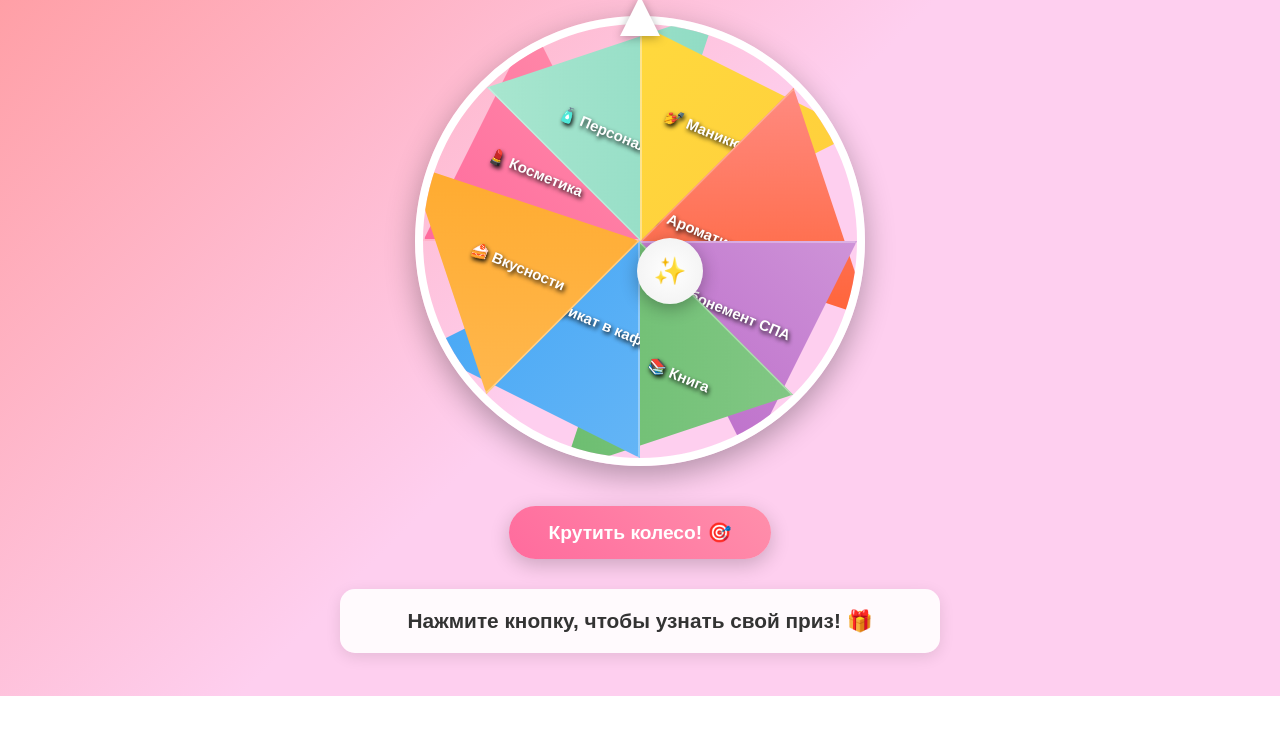
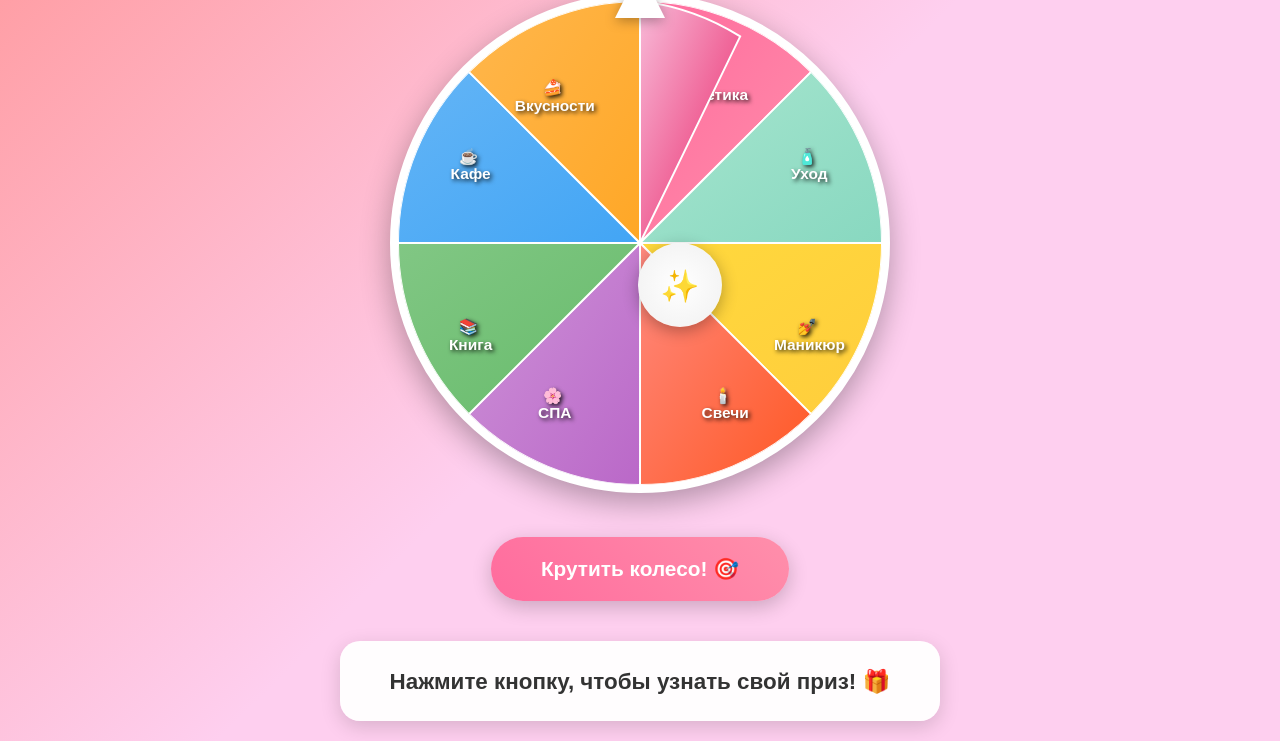
Before and after one commit to timur-new/fortunewheel, a plain HTML site: page index.html in a window 1280 px wide. Shown: the part 104-845 px from the top of the page. Before the commit the page ends 800 px from the top, so only its background shows below. Drawn offline with Linux system fonts and the light colour scheme.

Commit message:
Update index.html

```diff
--- a/index.html
+++ b/index.html
@@ -42,127 +42,63 @@
             margin-bottom: 30px;
         }
 
-        .wheel {
-            width: 450px;
-            height: 450px;
+        .wheel-svg {
+            width: 500px;
+            height: 500px;
             border-radius: 50%;
-            position: relative;
-            overflow: hidden;
             box-shadow: 0 10px 30px rgba(0,0,0,0.3);
             border: 8px solid #fff;
             transition: transform 3s cubic-bezier(0.23, 1, 0.320, 1);
-        }
-
-        .wheel-segment {
-            position: absolute;
-            width: 50%;
-            height: 50%;
-            transform-origin: 100% 100%;
-            clip-path: polygon(0 100%, 100% 100%, 50% 0%);
-            display: flex;
-            align-items: center;
-            justify-content: flex-start;
-            font-weight: bold;
-            font-size: 15px;
-            color: white;
-            text-shadow: 2px 2px 4px rgba(0,0,0,0.9);
-            padding-left: 60px;
-            padding-top: 80px;
-            text-align: left;
-            line-height: 1.2;
-            border: 2px solid rgba(255,255,255,0.4);
+            background: white;
         }
 
         .segment-text {
-            transform: rotate(-22.5deg);
-            white-space: nowrap;
+            font-family: Arial, sans-serif;
+            font-size: 16px;
+            font-weight: bold;
+            fill: white;
+            text-shadow: 2px 2px 4px rgba(0,0,0,0.8);
+            text-anchor: middle;
+            dominant-baseline: middle;
         }
 
-        .segment-1 {
-            background: linear-gradient(45deg, #ff6b9d, #ff8fab);
-            transform: rotate(0deg);
+        .pointer {
+            position: absolute;
+            top: -25px;
+            left: 50%;
+            transform: translateX(-50%);
+            width: 0;
+            height: 0;
+            border-left: 25px solid transparent;
+            border-right: 25px solid transparent;
+            border-bottom: 50px solid #fff;
+            filter: drop-shadow(0 3px 6px rgba(0,0,0,0.3));
+            z-index: 5;
         }
-        .segment-1 .segment-text { transform: rotate(22.5deg); }
-
-        .segment-2 {
-            background: linear-gradient(45deg, #a8e6cf, #88d8c0);
-            transform: rotate(45deg);
-        }
-        .segment-2 .segment-text { transform: rotate(-22.5deg); }
-
-        .segment-3 {
-            background: linear-gradient(45deg, #ffd93d, #ffcd3c);
-            transform: rotate(90deg);
-        }
-        .segment-3 .segment-text { transform: rotate(-67.5deg); }
-
-        .segment-4 {
-            background: linear-gradient(45deg, #ff8a80, #ff5722);
-            transform: rotate(135deg);
-        }
-        .segment-4 .segment-text { transform: rotate(-112.5deg); }
-
-        .segment-5 {
-            background: linear-gradient(45deg, #ce93d8, #ba68c8);
-            transform: rotate(180deg);
-        }
-        .segment-5 .segment-text { transform: rotate(-157.5deg); }
-
-        .segment-6 {
-            background: linear-gradient(45deg, #81c784, #66bb6a);
-            transform: rotate(225deg);
-        }
-        .segment-6 .segment-text { transform: rotate(-202.5deg); }
-
-        .segment-7 {
-            background: linear-gradient(45deg, #64b5f6, #42a5f5);
-            transform: rotate(270deg);
-        }
-        .segment-7 .segment-text { transform: rotate(-247.5deg); }
-
-        .segment-8 {
-            background: linear-gradient(45deg, #ffb74d, #ffa726);
-            transform: rotate(315deg);
-        }
-        .segment-8 .segment-text { transform: rotate(-292.5deg); }
 
         .wheel-center {
             position: absolute;
             top: 50%;
             left: 50%;
             transform: translate(-50%, -50%);
-            width: 60px;
-            height: 60px;
+            width: 80px;
+            height: 80px;
             background: radial-gradient(circle, #fff, #f0f0f0);
             border-radius: 50%;
             box-shadow: 0 4px 15px rgba(0,0,0,0.3);
             display: flex;
             align-items: center;
             justify-content: center;
-            font-size: 24px;
+            font-size: 30px;
             z-index: 10;
-        }
-
-        .pointer {
-            position: absolute;
-            top: -20px;
-            left: 50%;
-            transform: translateX(-50%);
-            width: 0;
-            height: 0;
-            border-left: 20px solid transparent;
-            border-right: 20px solid transparent;
-            border-bottom: 40px solid #fff;
-            filter: drop-shadow(0 2px 5px rgba(0,0,0,0.3));
-            z-index: 5;
         }
 
         .spin-btn {
             background: linear-gradient(45deg, #ff6b9d, #ff8fab);
             color: white;
             border: none;
-            padding: 15px 40px;
-            font-size: 1.2rem;
+            padding: 20px 50px;
+            font-size: 1.3rem;
             font-weight: bold;
             border-radius: 50px;
             cursor: pointer;
@@ -172,12 +108,8 @@
         }
 
         .spin-btn:hover {
-            transform: translateY(-2px);
-            box-shadow: 0 8px 25px rgba(0,0,0,0.3);
-        }
-
-        .spin-btn:active {
-            transform: translateY(0);
+            transform: translateY(-3px);
+            box-shadow: 0 10px 30px rgba(0,0,0,0.3);
         }
 
         .spin-btn:disabled {
@@ -187,19 +119,19 @@
         }
 
         .result {
-            margin-top: 20px;
-            padding: 20px;
-            background: rgba(255,255,255,0.9);
-            border-radius: 15px;
-            box-shadow: 0 4px 15px rgba(0,0,0,0.1);
-            min-height: 60px;
+            margin-top: 30px;
+            padding: 25px;
+            background: rgba(255,255,255,0.95);
+            border-radius: 20px;
+            box-shadow: 0 6px 20px rgba(0,0,0,0.15);
+            min-height: 80px;
             display: flex;
             align-items: center;
             justify-content: center;
         }
 
         .result-text {
-            font-size: 1.3rem;
+            font-size: 1.4rem;
             color: #333;
             font-weight: bold;
         }
@@ -210,7 +142,7 @@
 
         @keyframes celebration {
             0%, 100% { transform: scale(1); }
-            50% { transform: scale(1.1); }
+            50% { transform: scale(1.05); }
         }
 
         .confetti {
@@ -222,20 +154,29 @@
             z-index: 1000;
         }
 
-        @media (max-width: 500px) {
-            .wheel {
-                width: 350px;
-                height: 350px;
+        @media (max-width: 600px) {
+            .wheel-svg {
+                width: 400px;
+                height: 400px;
             }
 
-            .wheel-segment {
-                font-size: 13px;
-                padding-left: 45px;
-                padding-top: 60px;
+            .segment-text {
+                font-size: 14px;
             }
 
             .title {
                 font-size: 2rem;
+            }
+        }
+
+        @media (max-width: 450px) {
+            .wheel-svg {
+                width: 320px;
+                height: 320px;
+            }
+
+            .segment-text {
+                font-size: 12px;
             }
         }
     </style>
@@ -246,16 +187,106 @@
 
         <div class="wheel-container">
             <div class="pointer"></div>
-            <div class="wheel" id="wheel">
-                <div class="wheel-segment segment-1"><div class="segment-text">💄 Косметика</div></div>
-                <div class="wheel-segment segment-2"><div class="segment-text">🧴 Персональный уход</div></div>
-                <div class="wheel-segment segment-3"><div class="segment-text">💅 Маникюр</div></div>
-                <div class="wheel-segment segment-4"><div class="segment-text">🕯️ Ароматические свечи</div></div>
-                <div class="wheel-segment segment-5"><div class="segment-text">🌸 Абонемент СПА</div></div>
-                <div class="wheel-segment segment-6"><div class="segment-text">📚 Книга</div></div>
-                <div class="wheel-segment segment-7"><div class="segment-text">☕ Сертификат в кафе</div></div>
-                <div class="wheel-segment segment-8"><div class="segment-text">🍰 Вкусности</div></div>
-            </div>
+            <svg class="wheel-svg" id="wheel" viewBox="0 0 500 500">
+                <!-- Сегмент 1: Косметика -->
+                <path d="M 250,250 L 250,0 A 250,250 0 0,1 426.8,73.2 z" fill="url(#grad1)" stroke="white" stroke-width="2"/>
+                <text x="320" y="80" class="segment-text">
+                    <tspan x="320" dy="0">💄</tspan>
+                    <tspan x="320" dy="18">Косметика</tspan>
+                </text>
+
+                <!-- Сегмент 2: Персональный уход -->
+                <path d="M 250,250 L 426.8,73.2 A 250,250 0 0,1 500,250 z" fill="url(#grad2)" stroke="white" stroke-width="2"/>
+                <text x="425" y="162" class="segment-text">
+                    <tspan x="425" dy="0">🧴</tspan>
+                    <tspan x="425" dy="18">Уход</tspan>
+                </text>
+
+                <!-- Сегмент 3: Маникюр -->
+                <path d="M 250,250 L 500,250 A 250,250 0 0,1 426.8,426.8 z" fill="url(#grad3)" stroke="white" stroke-width="2"/>
+                <text x="425" y="338" class="segment-text">
+                    <tspan x="425" dy="0">💅</tspan>
+                    <tspan x="425" dy="18">Маникюр</tspan>
+                </text>
+
+                <!-- Сегмент 4: Ароматические свечи -->
+                <path d="M 250,250 L 426.8,426.8 A 250,250 0 0,1 250,500 z" fill="url(#grad4)" stroke="white" stroke-width="2"/>
+                <text x="338" y="409" class="segment-text">
+                    <tspan x="338" dy="0">🕯️</tspan>
+                    <tspan x="338" dy="18">Свечи</tspan>
+                </text>
+
+                <!-- Сегмент 5: Абонемент СПА -->
+                <path d="M 250,250 L 250,500 A 250,250 0 0,1 73.2,426.8 z" fill="url(#grad5)" stroke="white" stroke-width="2"/>
+                <text x="162" y="409" class="segment-text">
+                    <tspan x="162" dy="0">🌸</tspan>
+                    <tspan x="162" dy="18">СПА</tspan>
+                </text>
+
+                <!-- Сегмент 6: Книга -->
+                <path d="M 250,250 L 73.2,426.8 A 250,250 0 0,1 0,250 z" fill="url(#grad6)" stroke="white" stroke-width="2"/>
+                <text x="75" y="338" class="segment-text">
+                    <tspan x="75" dy="0">📚</tspan>
+                    <tspan x="75" dy="18">Книга</tspan>
+                </text>
+
+                <!-- Сегмент 7: Сертификат в кафе -->
+                <path d="M 250,250 L 0,250 A 250,250 0 0,1 73.2,73.2 z" fill="url(#grad7)" stroke="white" stroke-width="2"/>
+                <text x="75" y="162" class="segment-text">
+                    <tspan x="75" dy="0">☕</tspan>
+                    <tspan x="75" dy="18">Кафе</tspan>
+                </text>
+
+                <!-- Сегмент 8: Вкусности -->
+                <path d="M 250,250 L 73.2,73.2 A 250,250 0 0,1 250,0 z" fill="url(#grad8)" stroke="white" stroke-width="2"/>
+                <text x="162" y="91" class="segment-text">
+                    <tspan x="162" dy="0">🍰</tspan>
+                    <tspan x="162" dy="18">Вкусности</tspan>
+                </text>
+
+                <!-- Сегмент 9: Похвала от руководителя -->
+                <path d="M 250,250 L 250,0 A 250,250 0 0,1 353.5,36.6 z" fill="url(#grad9)" stroke="white" stroke-width="2"/>
+
+                <!-- Градиенты -->
+                <defs>
+                    <linearGradient id="grad1" x1="0%" y1="0%" x2="100%" y2="100%">
+                        <stop offset="0%" style="stop-color:#ff6b9d;stop-opacity:1" />
+                        <stop offset="100%" style="stop-color:#ff8fab;stop-opacity:1" />
+                    </linearGradient>
+                    <linearGradient id="grad2" x1="0%" y1="0%" x2="100%" y2="100%">
+                        <stop offset="0%" style="stop-color:#a8e6cf;stop-opacity:1" />
+                        <stop offset="100%" style="stop-color:#88d8c0;stop-opacity:1" />
+                    </linearGradient>
+                    <linearGradient id="grad3" x1="0%" y1="0%" x2="100%" y2="100%">
+                        <stop offset="0%" style="stop-color:#ffd93d;stop-opacity:1" />
+                        <stop offset="100%" style="stop-color:#ffcd3c;stop-opacity:1" />
+                    </linearGradient>
+                    <linearGradient id="grad4" x1="0%" y1="0%" x2="100%" y2="100%">
+                        <stop offset="0%" style="stop-color:#ff8a80;stop-opacity:1" />
+                        <stop offset="100%" style="stop-color:#ff5722;stop-opacity:1" />
+                    </linearGradient>
+                    <linearGradient id="grad5" x1="0%" y1="0%" x2="100%" y2="100%">
+                        <stop offset="0%" style="stop-color:#ce93d8;stop-opacity:1" />
+                        <stop offset="100%" style="stop-color:#ba68c8;stop-opacity:1" />
+                    </linearGradient>
+                    <linearGradient id="grad6" x1="0%" y1="0%" x2="100%" y2="100%">
+                        <stop offset="0%" style="stop-color:#81c784;stop-opacity:1" />
+                        <stop offset="100%" style="stop-color:#66bb6a;stop-opacity:1" />
+                    </linearGradient>
+                    <linearGradient id="grad7" x1="0%" y1="0%" x2="100%" y2="100%">
+                        <stop offset="0%" style="stop-color:#64b5f6;stop-opacity:1" />
+                        <stop offset="100%" style="stop-color:#42a5f5;stop-opacity:1" />
+                    </linearGradient>
+                    <linearGradient id="grad8" x1="0%" y1="0%" x2="100%" y2="100%">
+                        <stop offset="0%" style="stop-color:#ffb74d;stop-opacity:1" />
+                        <stop offset="100%" style="stop-color:#ffa726;stop-opacity:1" />
+                    </linearGradient>
+                    <linearGradient id="grad9" x1="0%" y1="0%" x2="100%" y2="100%">
+                        <stop offset="0%" style="stop-color:#f8bbd9;stop-opacity:1" />
+                        <stop offset="100%" style="stop-color:#e91e63;stop-opacity:1" />
+                    </linearGradient>
+                </defs>
+            </svg>
             <div class="wheel-center">✨</div>
         </div>
 
@@ -275,10 +306,12 @@
             "🌸 Абонемент в СПА",
             "📚 Книга",
             "☕ Сертификат в кафе",
-            "🍰 Вкусности на выбор"
+            "🍰 Вкусности на выбор",
+            "🏆 Похвала от руководителя"
         ];
 
         let isSpinning = false;
+        let currentRotation = 0;
 
         function spinWheel() {
             if (isSpinning) return;
@@ -292,14 +325,16 @@
             button.textContent = 'Крутится... 🌟';
 
             // Случайный угол поворота (минимум 5 полных оборотов + случайный сегмент)
-            const randomRotation = 1800 + Math.random() * 360;
+            const randomSpin = 1800 + Math.random() * 1440; // 1440 = 4 дополнительных оборота
+            const newRotation = currentRotation + randomSpin;
 
-            wheel.style.transform = `rotate(${randomRotation}deg)`;
+            wheel.style.transform = `rotate(${newRotation}deg)`;
+            currentRotation = newRotation;
 
             setTimeout(() => {
-                // Определяем выигрышный сегмент
-                const normalizedRotation = (360 - (randomRotation % 360)) % 360;
-                const segmentAngle = 360 / 8;
+                // Определяем выигрышный сегмент (теперь 9 призов)
+                const normalizedRotation = (360 - (newRotation % 360)) % 360;
+                const segmentAngle = 360 / 9;
                 const winningSegment = Math.floor(normalizedRotation / segmentAngle);
 
                 const prize = prizes[winningSegment];
@@ -325,7 +360,6 @@
                     confetti.className = 'confetti';
                     confetti.style.left = Math.random() * window.innerWidth + 'px';
                     confetti.style.backgroundColor = colors[Math.floor(Math.random() * colors.length)];
-                    confetti.style.animationDuration = (Math.random() * 2 + 1) + 's';
 
                     document.body.appendChild(confetti);
 
@@ -346,7 +380,6 @@
             }
         }
 
-        // Добавляем немного блеска на загрузку
         window.addEventListener('load', () => {
             document.querySelector('.wheel-center').style.animation = 'celebration 2s ease-in-out infinite';
         });
```
